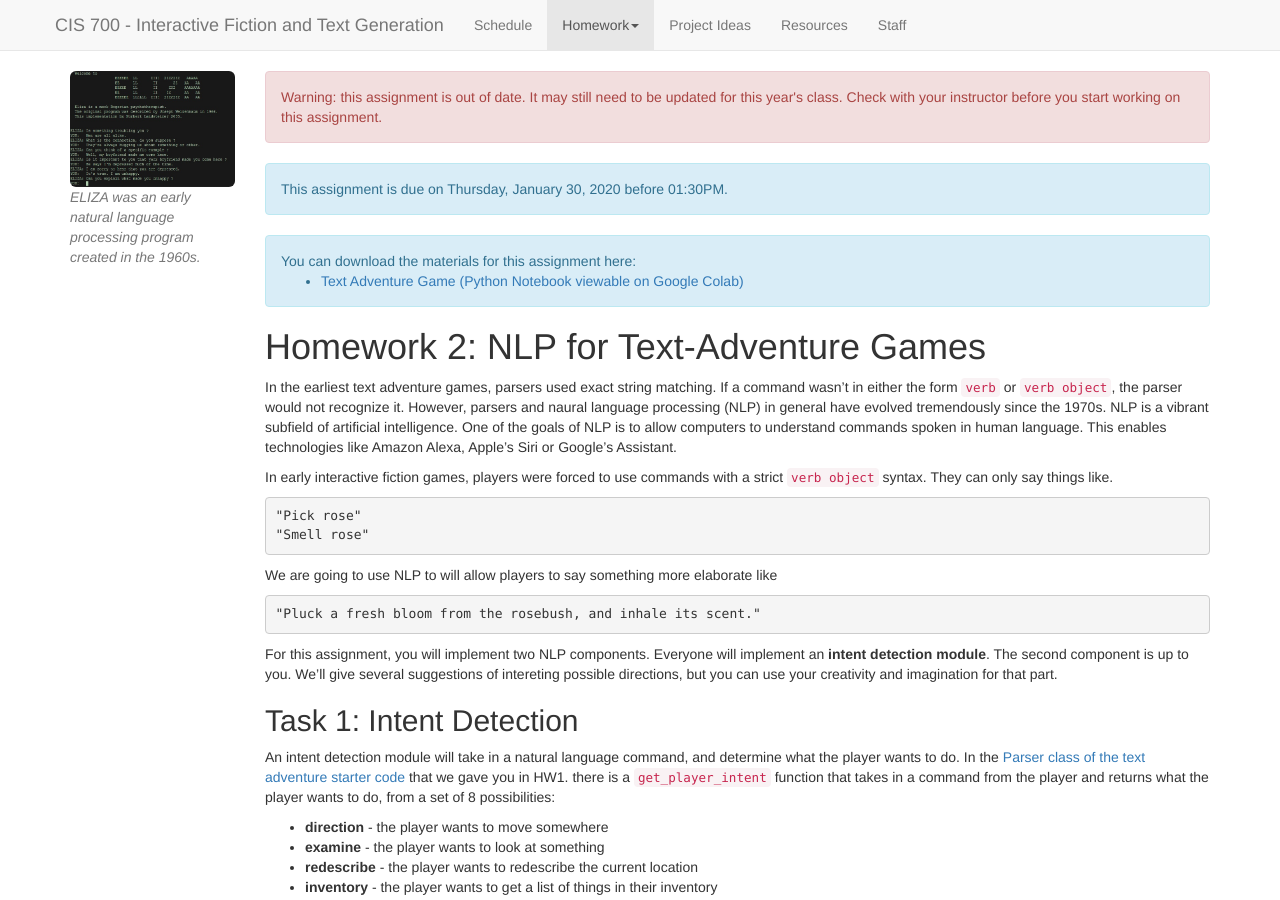
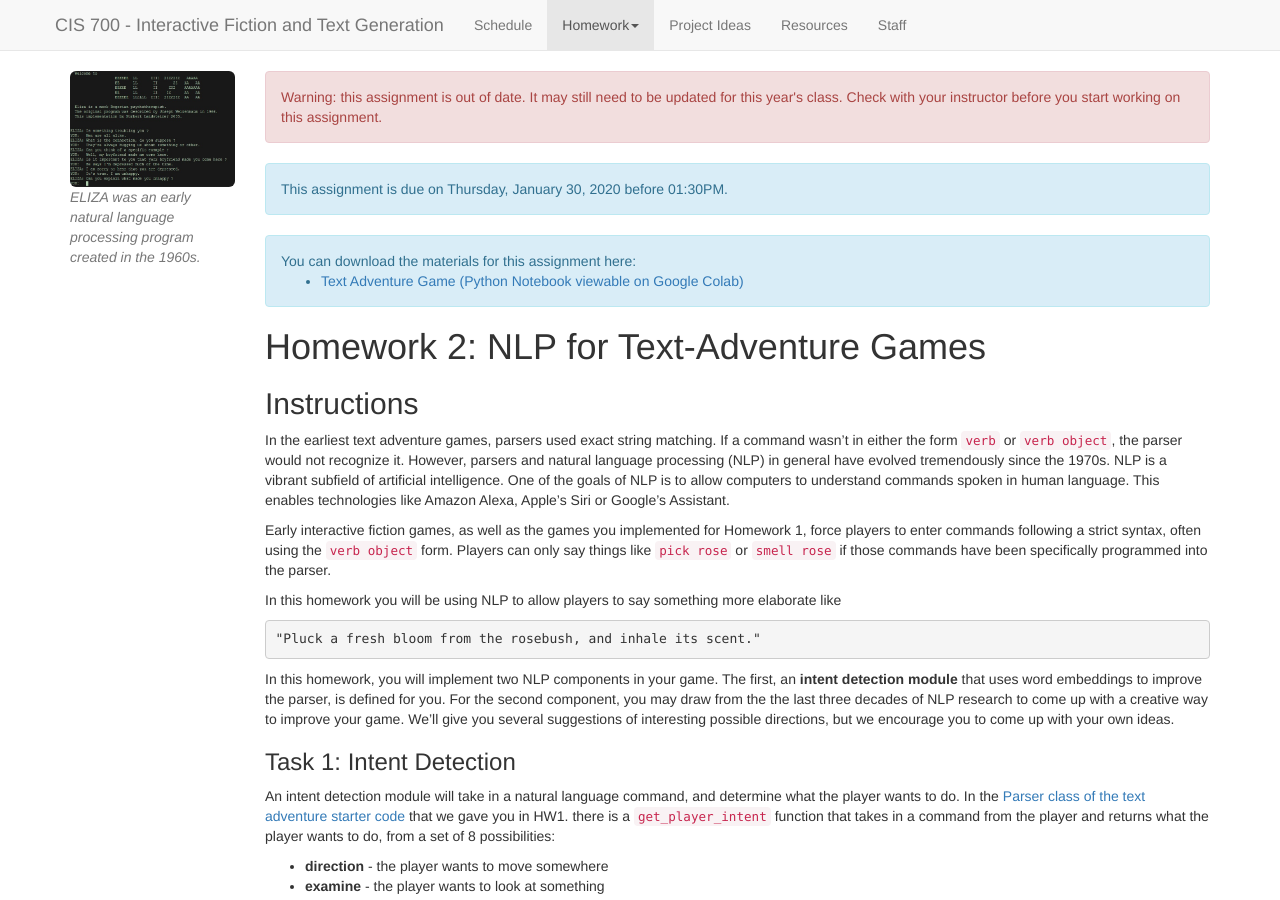
Before and after one commit to interactive-fiction-class/interactive-fiction-class.github.io, a Jekyll site: the page built from homeworks/nlp-for-text-adventures/nlp-for-text-adventures.md, in a window 1280 px wide and 900 px high. Built offline with Jekyll 4.4.1, drawn with Linux system fonts in a browser that asks for light colours; nearby versions of some CDN libraries; a script that is not in the unit is left out.

Commit message:
cleaning up homework 2

````diff
--- a/homeworks/nlp-for-text-adventures/nlp-for-text-adventures.md
+++ b/homeworks/nlp-for-text-adventures/nlp-for-text-adventures.md
@@ -77,27 +77,27 @@ You can download the materials for this assignment here:
 {{page.type}} {{page.number}}: {{page.title}}
 =============================================================
 
+## Instructions
 
-In the earliest text adventure games, parsers used exact string matching. If a command wasn't in either the form `verb` or `verb object`, the parser would not recognize it. However, parsers and naural language processing (NLP) in general have evolved tremendously since the 1970s. NLP is a vibrant subfield of artificial intelligence.  One of the goals of NLP is to allow computers to understand commands spoken in human language.  This enables technologies like Amazon Alexa, Apple’s Siri or Google’s Assistant.
+In the earliest text adventure games, parsers used exact string matching. If a command wasn't in either the form `verb` or `verb object`, the parser would not recognize it. However, parsers and natural language processing (NLP) in general have evolved tremendously since the 1970s. NLP is a vibrant subfield of artificial intelligence.  One of the goals of NLP is to allow computers to understand commands spoken in human language.  This enables technologies like Amazon Alexa, Apple’s Siri or Google’s Assistant.
 
-In early interactive fiction games, players were forced to use commands with a strict `verb object` syntax.  They can only say things like.
 
-```
-"Pick rose"
-"Smell rose"
-```
+Early interactive fiction games, as well as the games you implemented for Homework 1, force players to enter commands following a strict syntax, often using the `verb object` form. Players can only say things like `pick rose` or `smell rose` if those commands have been specifically programmed into the parser.
 
-We are going to use NLP to will allow players to say something more elaborate like
+In this homework you will be using NLP to allow players to say something more elaborate like
 
 ```
 "Pluck a fresh bloom from the rosebush, and inhale its scent."
 ```
 
-For this assignment, you will implement two NLP components.  Everyone will implement an __intent detection module__.  The second component is up to you.  We'll give several suggestions of intereting possible directions, but you can use your creativity and imagination for that part.
+In this homework, you will implement two NLP components in your game.
+The first, an __intent detection module__ that uses word embeddings to improve the parser, is defined for you.
+For the second component, you may draw from the the last three decades of NLP research to come up with a creative way to improve your game.
+We'll give you several suggestions of interesting possible directions, but we encourage you to come up with your own ideas.
 
 
 
-## Task 1: Intent Detection
+### Task 1: Intent Detection
 
 An intent detection module will take in a natural language command, and determine what the player wants to do.  In the [Parser class of the text adventure starter code](https://colab.research.google.com/github/interactive-fiction-class/interactive-fiction-class.github.io/blob/master/homeworks/text-adventure-game/Text_Adventure_Game.ipynb) that we gave you in HW1. there is a ``get_player_intent`` function that takes in a command from the player and returns what the player wants to do, from a set of 8 possibilities:
 * __direction__ - the player wants to move somewhere
````
